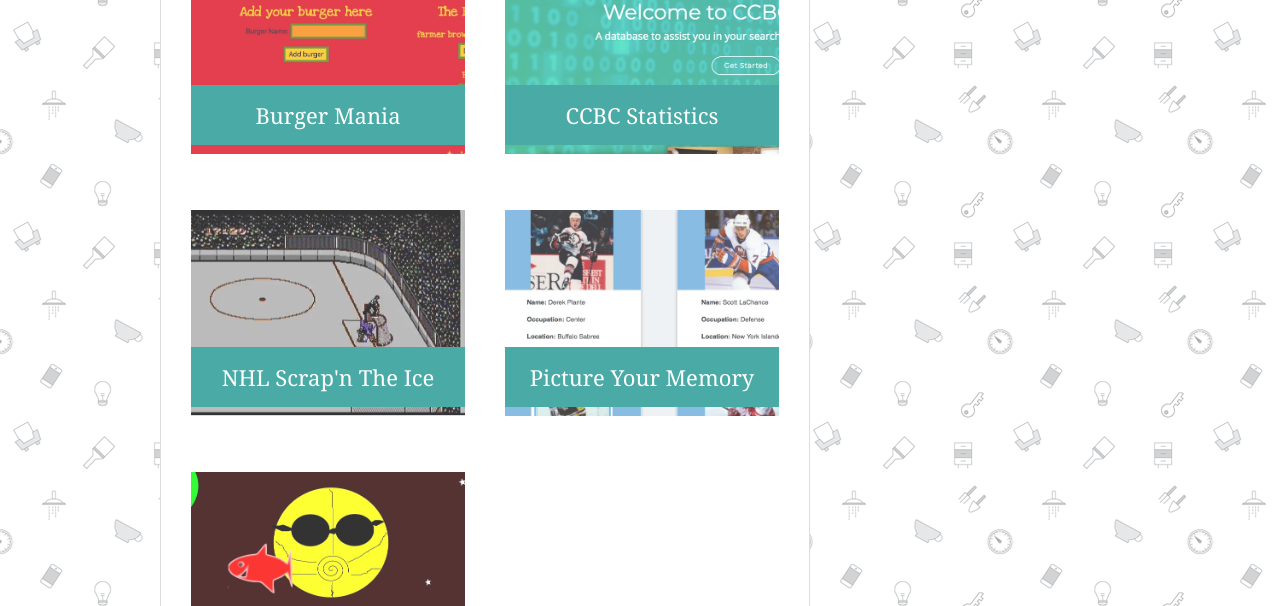
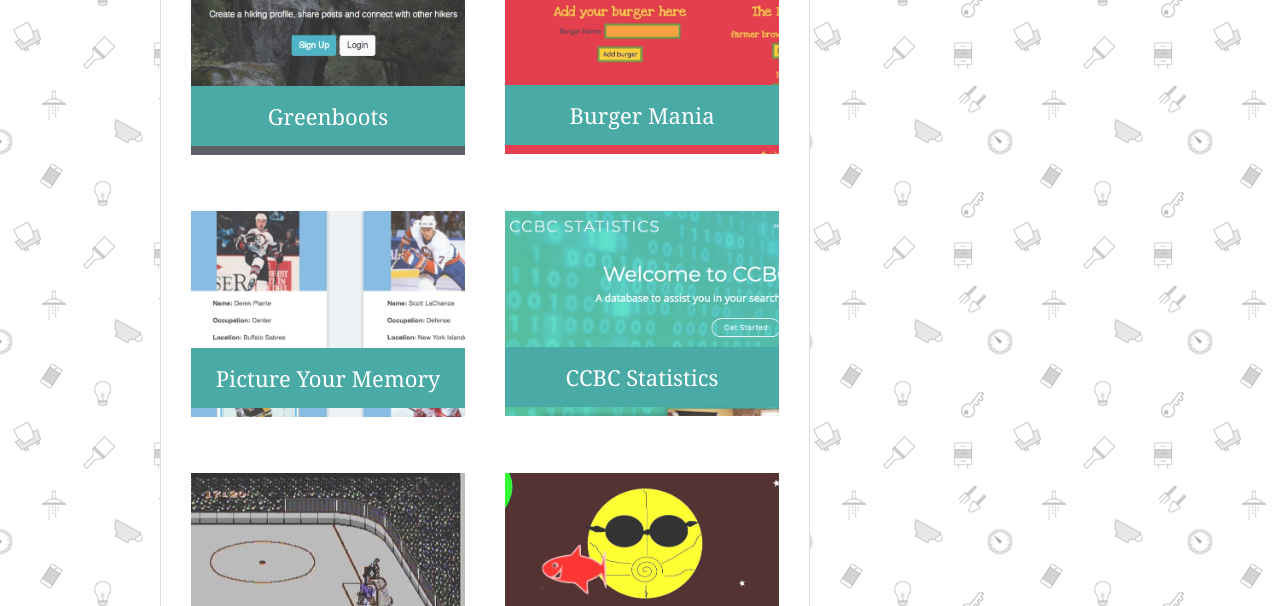
Before and after one commit to guitarlanguage/Responsive-Portfolio, a plain HTML site: page portfolio.html in a window 1280 px wide. Shown: the part 324-930 px from the top of the page. Drawn offline with Linux system fonts and the light colour scheme.

Commit message:
added greenboots to portfolio

```diff
--- a/portfolio.html
+++ b/portfolio.html
@@ -35,9 +35,23 @@
 				<h1>Portfolio</h1>
 
 				<div class="work">
+					<a href="https://greenboots.herokuapp.com/" target="_blank">
+						<img src="assets/images/greenboots.jpeg" alt="Greenboots hiking webpage">
+						<h3>Greenboots</h3>
+					</a>
+				</div>
+
+				<div class="work">
 					<a href="https://safe-depths-69458.herokuapp.com/" target="_blank">
 						<img src="assets/images/burger640.jpeg" alt="Burger Mania">
 						<h3>Burger Mania</h3>
+					</a>
+				</div>
+
+				<div class="work">
+					<a href="https://jolly-jackson-7f1733.netlify.com/" target="_blank">
+						<img src="assets/images/pMemory.jpeg" alt="Picture Your Memory">
+						<h3>Picture Your Memory</h3>
 					</a>
 				</div>
 
@@ -54,12 +68,6 @@
 					</a>
 				</div>
 
-				<div class="work">
-					<a href="https://jolly-jackson-7f1733.netlify.com/" target="_blank">
-						<img src="assets/images/pMemory.jpeg" alt="Picture Your Memory">
-						<h3>Picture Your Memory</h3>
-					</a>
-				</div>
 				<div class="work">
 					<a href="https://guitarlanguage.github.io/GalacticFish/" target="_blank">
 						<img src="assets/images/galacticFish.jpeg" alt="Galactic Fish">
```
Also changed, not shown: assets/images/greenboots.jpeg (added).
